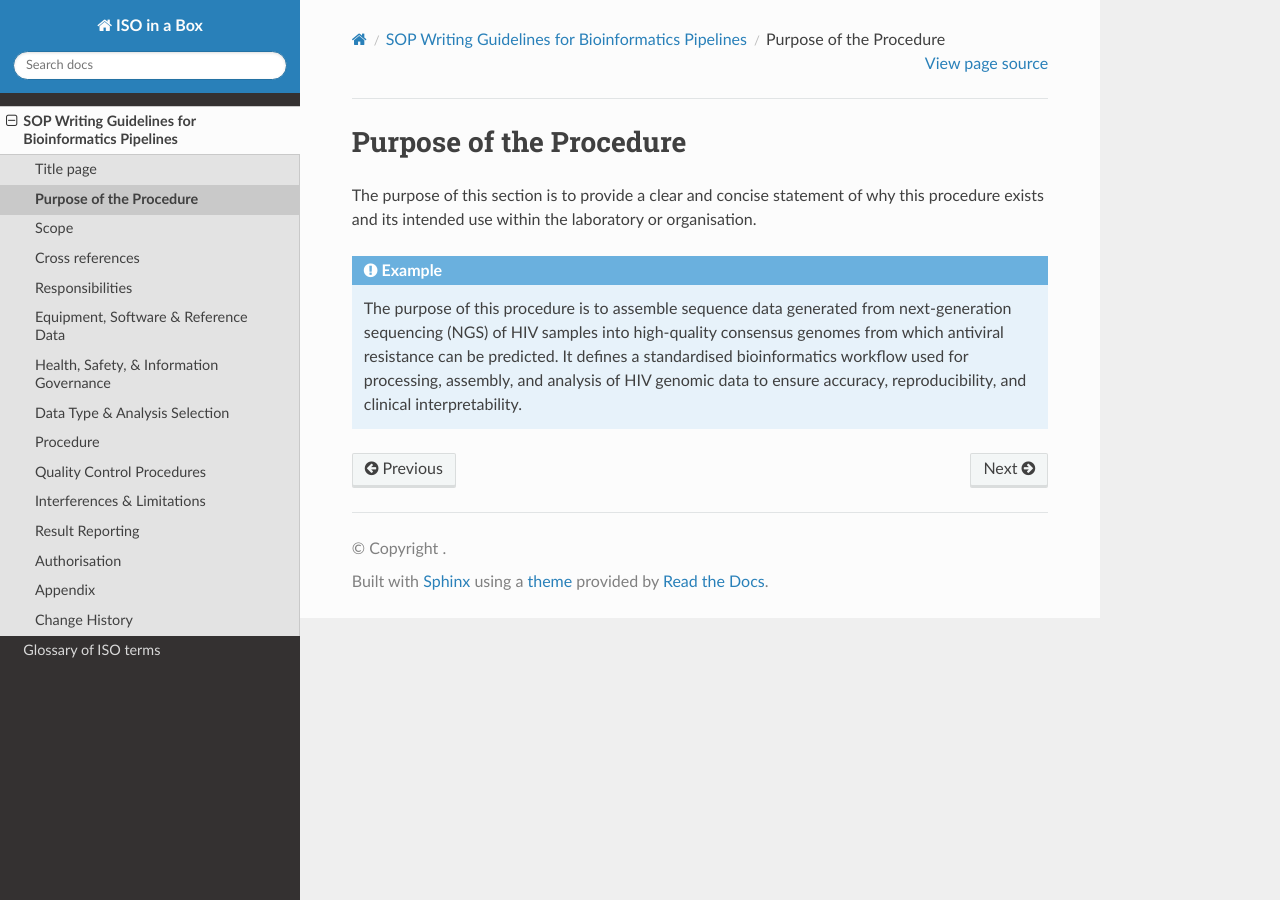
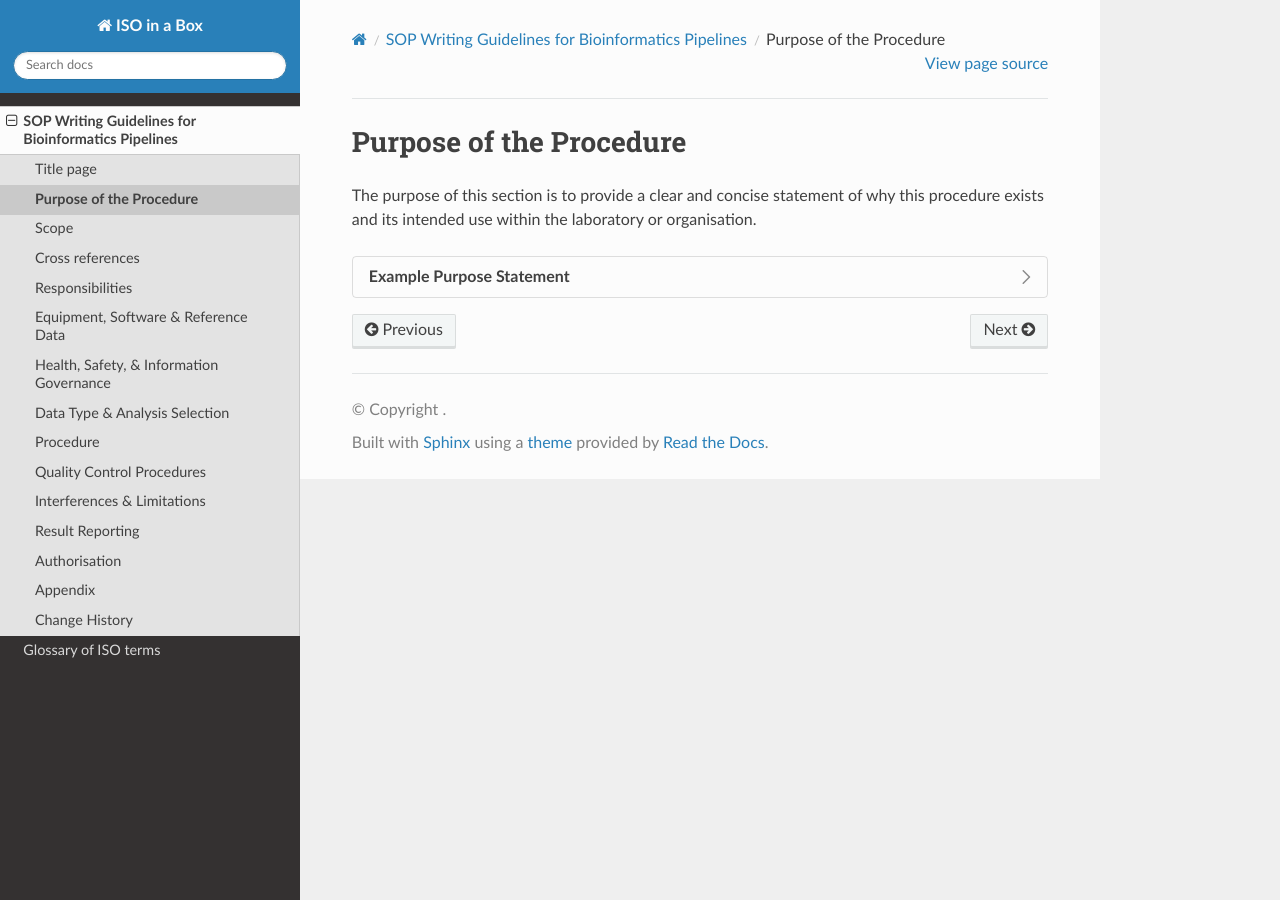
Before and after one commit to ASendellPrice/IIB-rtd, a Sphinx documentation site: the page built from docs/source/sop_guide_purpose.rst, in a window 1280 px wide. Built offline with Sphinx 7.4.7 and the Read the Docs theme 3.1.0, drawn with Linux system fonts in a browser that asks for light colours; pages that are not in the unit, such as notebooks, are missing from menus.

Commit message:
Testing dropdown box appearance in SOP guide

```diff
--- a/docs/source/sop_guide_purpose.rst
+++ b/docs/source/sop_guide_purpose.rst
@@ -3,6 +3,6 @@ Purpose of the Procedure
 
 The purpose of this section is to provide a clear and concise statement of why this procedure exists and its intended use within the laboratory or organisation.
 
-.. admonition:: Example
+.. dropdown:: Example Purpose Statement
 
    The purpose of this procedure is to assemble sequence data generated from next-generation sequencing (NGS) of HIV samples into high-quality consensus genomes from which antiviral resistance can be predicted. It defines a standardised bioinformatics workflow used for processing, assembly, and analysis of HIV genomic data to ensure accuracy, reproducibility, and clinical interpretability.
```
